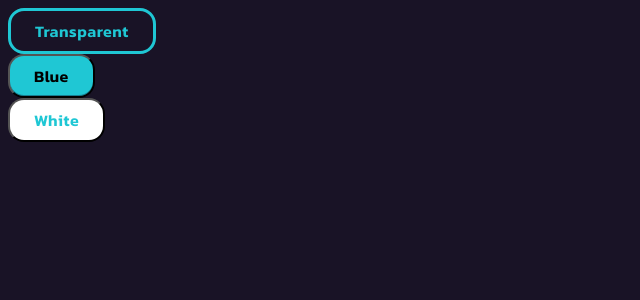
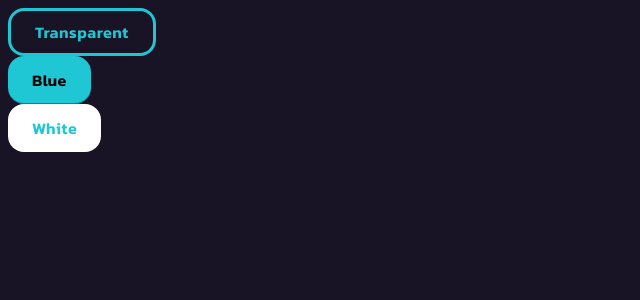
Before and after one commit to fs4-equipo1/pancake-swap, a React (Vite) app: page / in a window 1280 px wide. Shown: the top 300 px of the page, without its empty margins (0-640 px from the left). Built offline with nearby package versions, Linux system fonts and the light colour scheme.

Commit message:
fix: buttons

```diff
--- a/src/componentes/Boton/Boton.module.scss
+++ b/src/componentes/Boton/Boton.module.scss
@@ -26,7 +26,23 @@
   justify-content: center;
   display: inline-flex;
   font-family: inherit;
-
+  font-size: 16px;
+  font-weight: 600;
+  justify-content: center;
+  letter-spacing: 0.03em;
+  line-height: 1;
+  opacity: 1;
+  outline: 0px;
+  transition: background-color 0.2s ease 0s, opacity 0.2s ease 0s;
+  height: 48px;
+  padding: 0px 24px;
+  background-color: transparent;
+  border-width: 3px;
+  border-style: solid;
+  border-image: none;
+  border-color: #1fc7d4;
+  box-shadow: none;
+  color: #1fc7d4;
   color: var(--colors-primary);
   background-color: transparent;
   border: 3px solid var(--colors-primary);
@@ -35,11 +51,38 @@
 .blue {
   background-color: #1fc7d4;
   color: var(--colors-light-invertedContrast);
-
+  border: 0px;
+  font-size: 16px;
+  font-weight: 600;
+  justify-content: center;
+  letter-spacing: 0.03em;
+  line-height: 1;
+  opacity: 1;
+  outline: 0px;
+  transition: background-color 0.2s ease 0s, opacity 0.2s ease 0s;
+  height: 48px;
+  padding: 0px 24px;
+  background-color: #1fc7d4;
+  color: var(--colors-light-invertedContrast);
+  margin-right: 8px;
   box-shadow: rgba(14, 14, 44, 0.4) 0px -1px 0px 0px inset;
 }
 
 .white {
   background-color: white;
   color: #1fc7d4;
+  font-size: 16px;
+  border: 0px;
+  font-weight: 600;
+  justify-content: center;
+  letter-spacing: 0.03em;
+  line-height: 1;
+  opacity: 1;
+  outline: 0px;
+  transition: background-color 0.2s ease 0s, opacity 0.2s ease 0s;
+  height: 48px;
+  padding: 0px 24px;
+  background-color: white;
+  color: #1fc7d4;
+  margin-right: 8px;
 }
```
